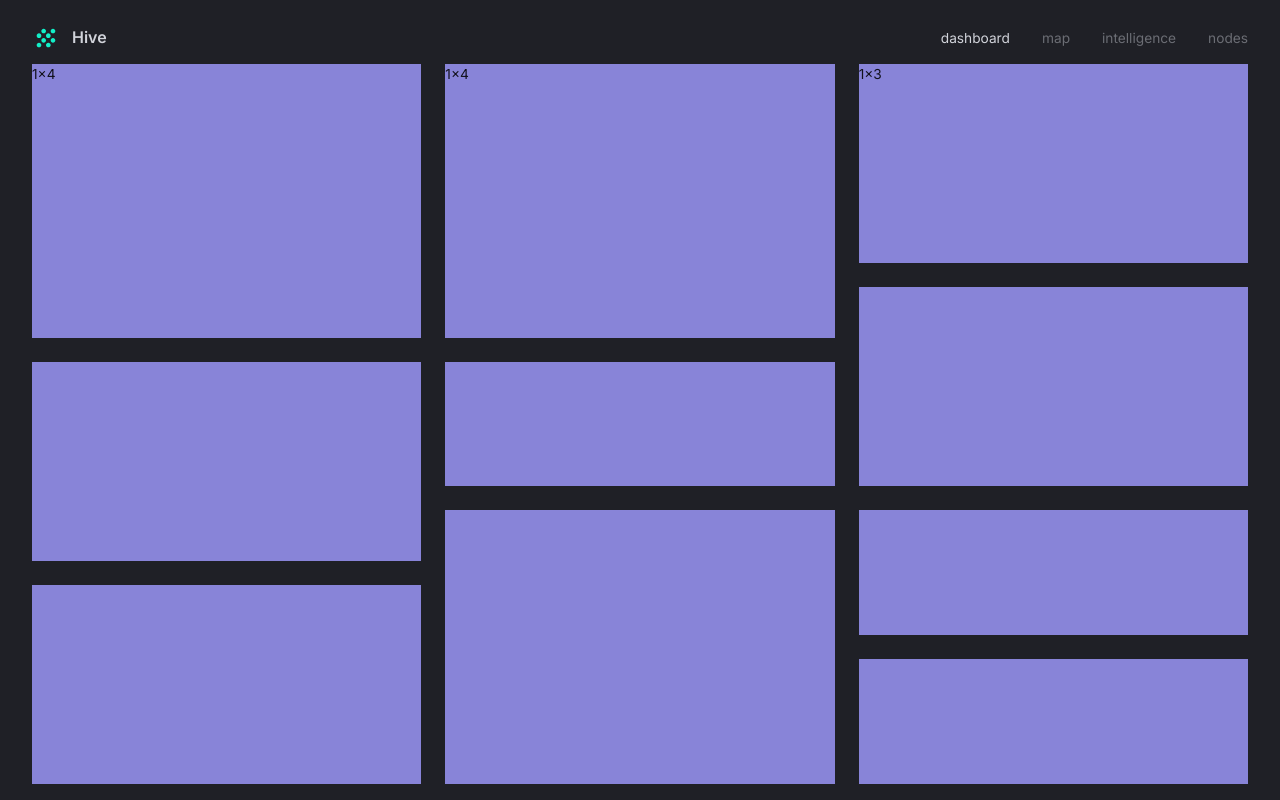
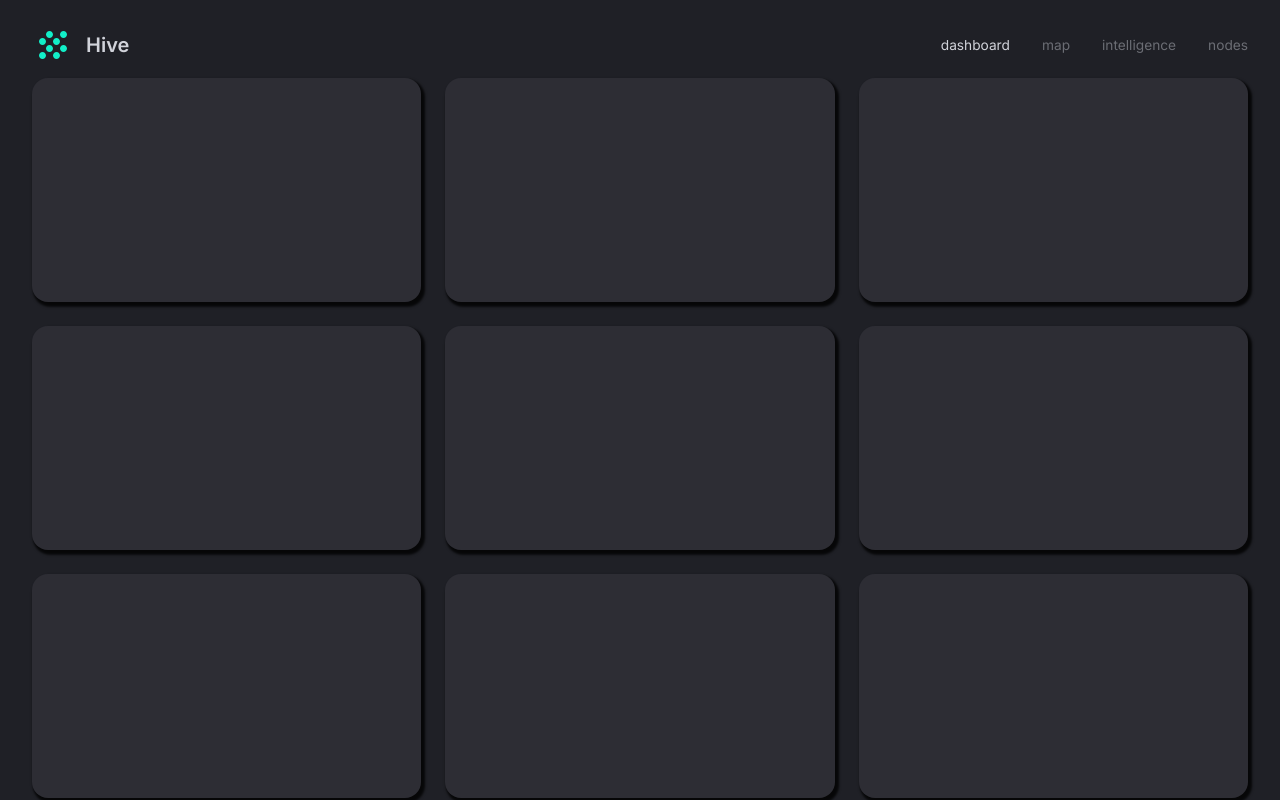
Before and after one commit to nonware/Dashy, a React (Vite) app in the folder src/Dashy/ClientApp/: page / in a window 1280 px wide. Built offline with nearby package versions, Linux system fonts and the light colour scheme.

Commit message:
Tile CSS adjustments so eyes dont bleed

```diff
--- /dev/null
+++ b/src/Dashy/ClientApp/src/scenes/dashboard/DashboardTile.tsx
@@ -0,0 +1,10 @@
+import { Box } from "@mui/material";
+import { styled } from "@mui/system";
+
+const DashboardTile = styled(Box)(({ theme }) => ({
+  backgroundColor: theme.palette.background.light,
+  borderRadius: "1rem",
+  boxShadow: "0.15rem 0.2rem 0.15rem 0.1rem rgba(0, 0 , 0, .8)",
+}));
+
+export default DashboardTile;
--- a/src/Dashy/ClientApp/src/scenes/dashboard/index.tsx
+++ b/src/Dashy/ClientApp/src/scenes/dashboard/index.tsx
@@ -1,21 +1,20 @@
 import { Box, useTheme, useMediaQuery } from "@mui/material";
+import DashboardTile from "./DashboardTile";
 type Props = {};
 
 const gridTemplateLargeScreens = `
     "a b c"
     "a b c"
     "a b c"
-    "a b f"
     "d e f"
     "d e f"
-    "d h i"
+    "d e f"
     "g h i"
-    "g h j"
-    "g h j"
+    "g h i"
+    "g h i"
 `;
 
 const gridTemplateSmallScreens = `
-    "a"
     "a"
     "a"
     "a"
@@ -27,6 +26,8 @@ const gridTemplateSmallScreens = `
     "c"
     "d"
     "d"
+    "d"
+    "e"
     "e"
     "e"
     "f"
@@ -38,12 +39,9 @@ const gridTemplateSmallScreens = `
     "h"
     "h"
     "h"
-    "h"
-    "h"
     "i"
     "i"
-    "j"
-    "j"
+    "i"
 `;
 
 const Dashboard = (props: Props) => {
@@ -69,22 +67,15 @@ const Dashboard = (props: Props) => {
             }
       }
     >
-      <Box bgcolor={palette.tertiary[500]} gridArea="a">
-        1x4
-      </Box>
-      <Box bgcolor={palette.tertiary[500]} gridArea="b">
-        1x4
-      </Box>
-      <Box bgcolor={palette.tertiary[500]} gridArea="c">
-        1x3
-      </Box>
-      <Box bgcolor={palette.tertiary[500]} gridArea="d"></Box>
-      <Box bgcolor={palette.tertiary[500]} gridArea="e"></Box>
-      <Box bgcolor={palette.tertiary[500]} gridArea="f"></Box>
-      <Box bgcolor={palette.tertiary[500]} gridArea="g"></Box>
-      <Box bgcolor={palette.tertiary[500]} gridArea="h"></Box>
-      <Box bgcolor={palette.tertiary[500]} gridArea="i"></Box>
-      <Box bgcolor={palette.tertiary[500]} gridArea="j"></Box>
+      <DashboardTile gridArea="a"></DashboardTile>
+      <DashboardTile gridArea="b"></DashboardTile>
+      <DashboardTile gridArea="c"></DashboardTile>
+      <DashboardTile gridArea="d"></DashboardTile>
+      <DashboardTile gridArea="e"></DashboardTile>
+      <DashboardTile gridArea="f"></DashboardTile>
+      <DashboardTile gridArea="g"></DashboardTile>
+      <DashboardTile gridArea="h"></DashboardTile>
+      <DashboardTile gridArea="i"></DashboardTile>
     </Box>
   );
 };
--- a/src/Dashy/ClientApp/src/scenes/navbar/index.tsx
+++ b/src/Dashy/ClientApp/src/scenes/navbar/index.tsx
@@ -13,14 +13,14 @@ const Navbar = (props: Props) => {
     <FlexBetween mb="0.25rem" p="0.5rem 0rem" color={palette.grey[300]}>
       {/* LEFT */}
       <FlexBetween gap="0.75rem">
-        <GrainIcon sx={{ fontSize: "28px", color: palette.primary[500] }} />
-        <Typography variant="h4" fontSize="16px">
+        <GrainIcon sx={{ fontSize: "42px", color: palette.primary[500] }} />
+        <Typography variant="h4" fontSize="20px">
           Hive
         </Typography>
       </FlexBetween>
       {/* RIGHT */}
       <FlexBetween gap="2rem">
-        <Box sx={{ "&:hover": { color: palette.primary[100] } }}>
+        <Box sx={{ "&:hover": { color: palette.primary[400] } }}>
           <Link
             to="/"
             onClick={() => setSelected("dashboard")}
@@ -32,7 +32,7 @@ const Navbar = (props: Props) => {
             dashboard
           </Link>
         </Box>
-        <Box sx={{ "&:hover": { color: palette.primary[100] } }}>
+        <Box sx={{ "&:hover": { color: palette.primary[400] } }}>
           <Link
             to="/"
             onClick={() => setSelected("map")}
@@ -44,7 +44,7 @@ const Navbar = (props: Props) => {
             map
           </Link>
         </Box>
-        <Box sx={{ "&:hover": { color: palette.primary[100] } }}>
+        <Box sx={{ "&:hover": { color: palette.primary[400] } }}>
           <Link
             to="/"
             onClick={() => setSelected("intelligence")}
@@ -57,7 +57,7 @@ const Navbar = (props: Props) => {
             intelligence
           </Link>
         </Box>
-        <Box sx={{ "&:hover": { color: palette.primary[100] } }}>
+        <Box sx={{ "&:hover": { color: palette.primary[400] } }}>
           <Link
             to="/"
             onClick={() => setSelected("nodes")}
```
